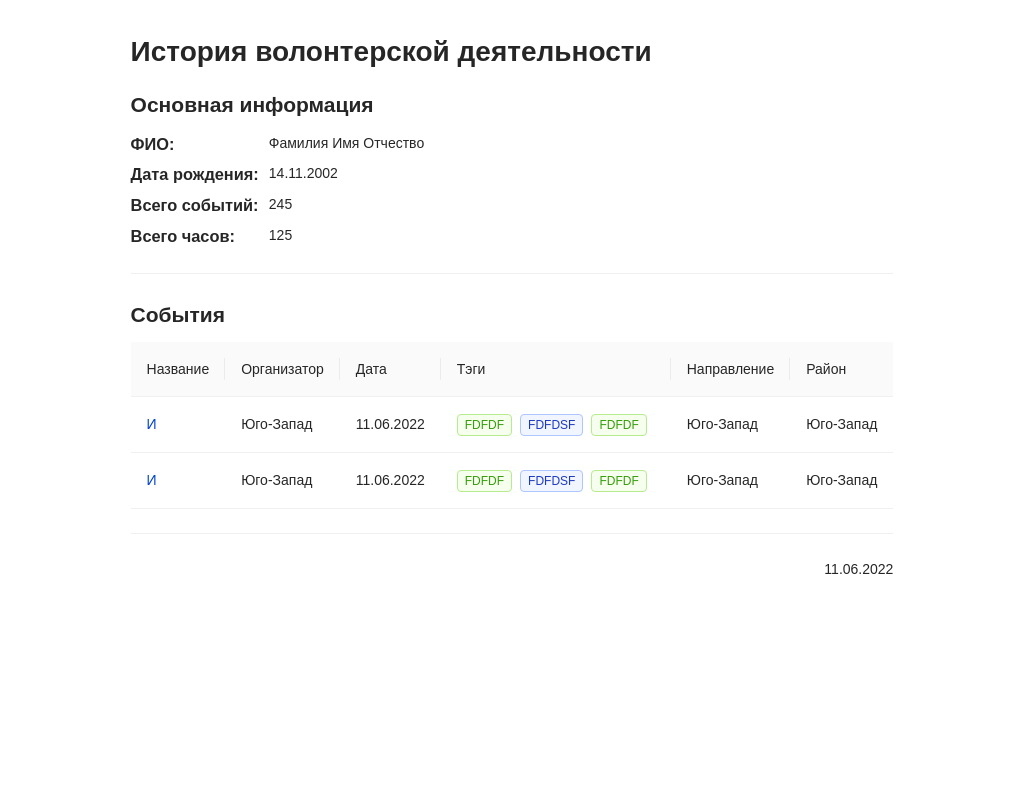
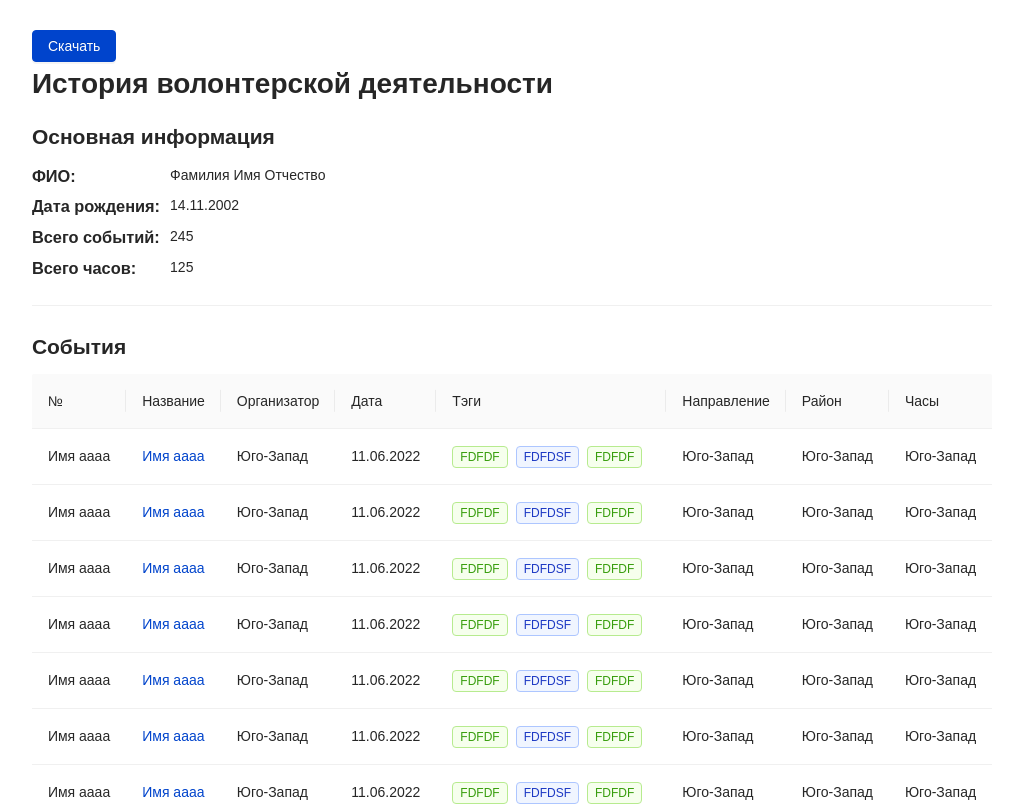
Before and after one commit to RTUITLab/MoscowCityHack-Front, a Next.js app: page /account/export in a window 1280 px wide. Shown: the top 806 px of the page, without its empty margins (128-1151 px from the left). Built offline with nearby package versions, Linux system fonts and the light colour scheme; a web font is replaced by a local one.

Commit message:
Added abitility to export history to pdf

```diff
--- a/package.json
+++ b/package.json
@@ -17,6 +17,7 @@
     "antd": "^4.21.0",
     "apollo-client": "^2.6.10",
     "graphql": "^15.8.0",
+    "html-to-pdf-js": "^0.9.3",
     "next": "12.1.6",
     "react": "18.1.0",
     "react-dom": "18.1.0",
--- a/pages/account/events/index.js
+++ b/pages/account/events/index.js
@@ -65,7 +65,7 @@ export default function Events() {
    title: 'Название',
    dataIndex: 'name',
    key: 'name',
-   render: ([text, id] = arr) => <Link href={`./events/${id}`}>{text}</Link>,
+   render: (text, id) => <Link href={`./events/${id}`}>{text}</Link>,
   },
   {
    title: 'Организатор',
--- a/pages/account/export.js
+++ b/pages/account/export.js
@@ -1,5 +1,5 @@
 import styles from '../../styles/export-page.module.scss';
-import { Divider, Table, Tag } from 'antd';
+import { Button, Divider, Table, Tag } from 'antd';
 import React from 'react';
 import Link from 'next/link';
 
@@ -19,14 +19,68 @@ export default function ExportEventsPage() {
    district: 'Юго-Запад',
    org: 'Юго-Запад',
   },
+  {
+   name: 'Имя аааа',
+   date: new Date().getTime(),
+   tags: ['fdfdf', 'fdfdsf', 'fdfdf'],
+   district: 'Юго-Запад',
+   org: 'Юго-Запад',
+  },
+  {
+   name: 'Имя аааа',
+   date: new Date().getTime(),
+   tags: ['fdfdf', 'fdfdsf', 'fdfdf'],
+   district: 'Юго-Запад',
+   org: 'Юго-Запад',
+  },
+  {
+   name: 'Имя аааа',
+   date: new Date().getTime(),
+   tags: ['fdfdf', 'fdfdsf', 'fdfdf'],
+   district: 'Юго-Запад',
+   org: 'Юго-Запад',
+  },
+  {
+   name: 'Имя аааа',
+   date: new Date().getTime(),
+   tags: ['fdfdf', 'fdfdsf', 'fdfdf'],
+   district: 'Юго-Запад',
+   org: 'Юго-Запад',
+  },
+  {
+   name: 'Имя аааа',
+   date: new Date().getTime(),
+   tags: ['fdfdf', 'fdfdsf', 'fdfdf'],
+   district: 'Юго-Запад',
+   org: 'Юго-Запад',
+  },
+  {
+   name: 'Имя аааа',
+   date: new Date().getTime(),
+   tags: ['fdfdf', 'fdfdsf', 'fdfdf'],
+   district: 'Юго-Запад',
+   org: 'Юго-Запад',
+  },
+  {
+   name: 'Имя аааа',
+   date: new Date().getTime(),
+   tags: ['fdfdf', 'fdfdsf', 'fdfdf'],
+   district: 'Юго-Запад',
+   org: 'Юго-Запад',
+  },
  ];
 
  const columns = [
   {
+   title: '№',
+   dataIndex: 'name',
+   key: 'name',
+  },
+  {
    title: 'Название',
    dataIndex: 'name',
    key: 'name',
-   render: ([text, id] = arr) => <Link href={`./events/${id}`}>{text}</Link>,
+   render: (text, id) => <Link href={`./events/${id}`}>{text}</Link>,
   },
   {
    title: 'Организатор',
@@ -70,11 +124,38 @@ export default function ExportEventsPage() {
    dataIndex: 'district',
    key: 'address',
   },
+  {
+   title: 'Часы',
+   dataIndex: 'district',
+   key: 'address',
+  },
  ];
 
+ const download = () => {
+  var html2pdf = require('html-to-pdf-js');
+  var element = document.getElementById('element-to-print');
+  const opt = {
+   filename: 'export.pdf',
+   margin: 6,
+  };
+
+  document.getElementById('button-container').style.display = 'none';
+  html2pdf(element, opt)
+   .outputPdf()
+   .then((e) => {
+    setTimeout(() => {
+     window.close();
+    }, 250);
+   });
+ };
+
  return (
-  <div className={styles.parentContainer}>
+  <div>
+   <div className={styles.parentContainer} id={'element-to-print'}>
     <div className={styles.contentContainer}>
+     <div onClick={download} id={'button-container'}>
+      <Button type={'primary'}>Скачать</Button>
+     </div>
      <div className={styles.header}>
       <h1>История волонтерской деятельности</h1>
       <h2>Основная информация</h2>
@@ -106,7 +187,14 @@ export default function ExportEventsPage() {
      </div>
     </div>
    </div>
+  </div>
  );
 }
 
 ExportEventsPage.prototype.type = 'export';
+
+export function getServerSideProps() {
+ return {
+  props: {},
+ };
+}
--- a/styles/export-page.module.scss
+++ b/styles/export-page.module.scss
@@ -1,8 +1,8 @@
 .parentContainer {
-	width: 100%;
 	display: flex;
 	justify-content: center;
 	align-items: center;
+	flex-direction: column;
 	padding: 30px;
 
 	.contentContainer {
```
Also changed, not shown: 2 other files (tests, documents, lock files or other folders). Lines whose indentation alone changed are shown as unchanged.
